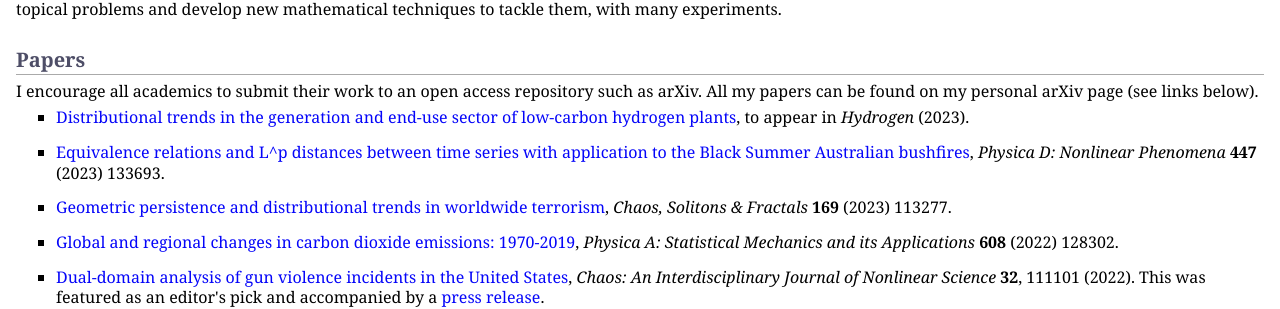
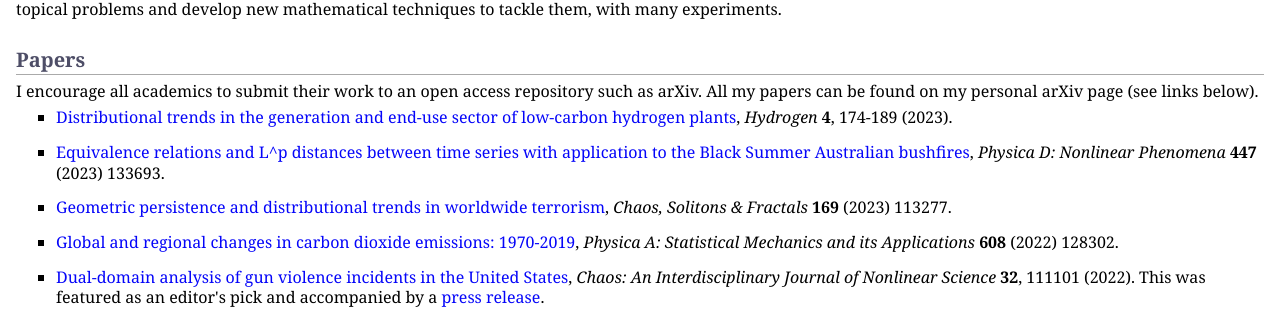
Before and after one commit to MaxMenzies/maxmenzies.com, a Jekyll site: the page index.html, which Jekyll copies as it is, in a window 1280 px wide. Shown: the part 388-697 px from the top of the page. Built offline with Jekyll 4.4.1, drawn with Linux system fonts in a browser that asks for light colours.

Commit message:
Update index.html

```diff
--- a/index.html
+++ b/index.html
@@ -40,7 +40,7 @@
 <h2>Papers</h2>
 <p>I encourage all academics to submit their work to an open access repository such as arXiv. All my papers can be found on my personal arXiv page (see links below).</p>
 <ul>
-<li><p><a href="https://arxiv.org/abs/2301.08457">Distributional trends in the generation and end-use sector of low-carbon hydrogen plants</a>, to appear in <i>Hydrogen</i> (2023).</p>
+<li><p><a href="https://www.mdpi.com/2673-4141/4/1/12">Distributional trends in the generation and end-use sector of low-carbon hydrogen plants</a>, <i>Hydrogen</i> <b>4</b>, 174-189 (2023).</p>
 </li>
 </ul>
 <ul>
```
